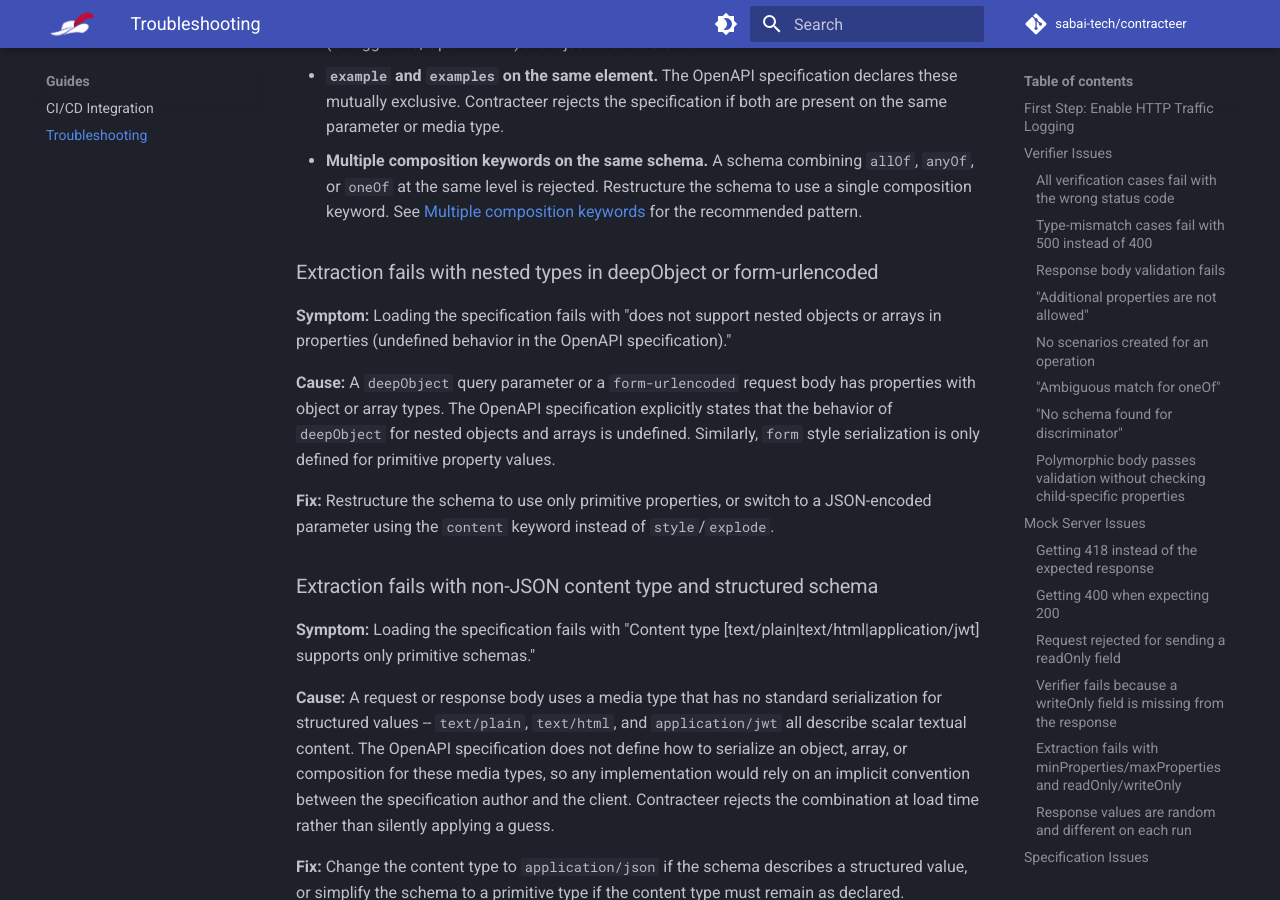
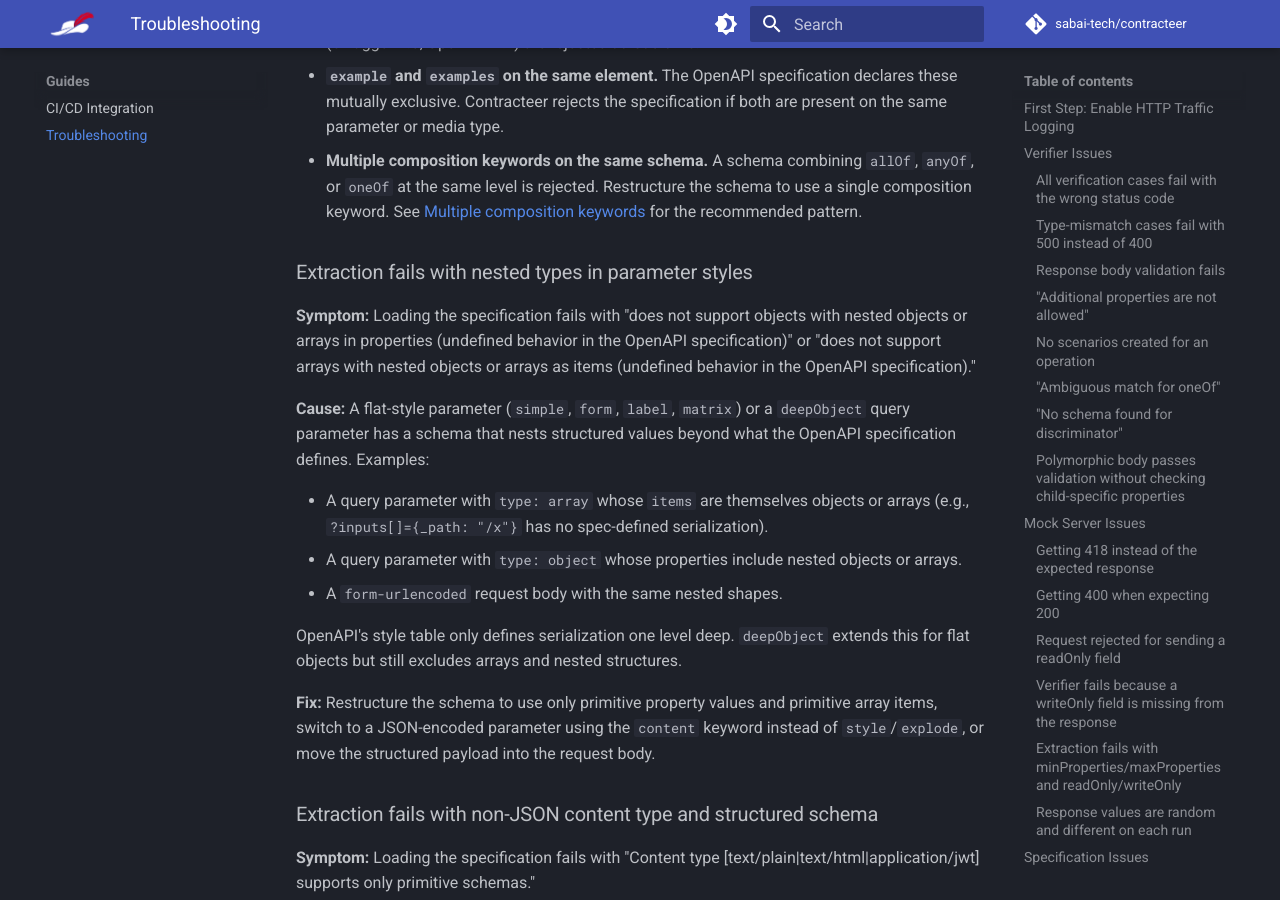
Before and after one commit to sabai-tech/contracteer, an MkDocs documentation site: the page built from docs/docs/guides/troubleshooting.md, in a window 1280 px wide and 900 px high, scrolled down 9513 px. Built offline with MkDocs 1.6.1 and Material for MkDocs 9.7.7, drawn with Linux system fonts in a browser that asks for light colours; comment, search, counter and statistics services are not loaded; the version menu is left out.

Commit message:
fix(core): reject array-of-non-primitive items in flat-style params

```diff
--- a/docs/docs/guides/troubleshooting.md
+++ b/docs/docs/guides/troubleshooting.md
@@ -353,15 +353,19 @@ The size limit is a safety net: schemas that describe pathologically large struc
   Restructure the schema to use a single composition keyword.
   See [Multiple composition keywords](../concepts/openapi-coverage.md#multiple-composition-keywords-on-the-same-schema) for the recommended pattern.
 
-### Extraction fails with nested types in deepObject or form-urlencoded
+### Extraction fails with nested types in parameter styles
 
-**Symptom:** Loading the specification fails with "does not support nested objects or arrays in properties (undefined behavior in the OpenAPI specification)."
+**Symptom:** Loading the specification fails with "does not support objects with nested objects or arrays in properties (undefined behavior in the OpenAPI specification)" or "does not support arrays with nested objects or arrays as items (undefined behavior in the OpenAPI specification)."
 
-**Cause:** A `deepObject` query parameter or a `form-urlencoded` request body has properties with object or array types.
-The OpenAPI specification explicitly states that the behavior of `deepObject` for nested objects and arrays is undefined.
-Similarly, `form` style serialization is only defined for primitive property values.
+**Cause:** A flat-style parameter (`simple`, `form`, `label`, `matrix`) or a `deepObject` query parameter has a schema that nests structured values beyond what the OpenAPI specification defines. Examples:
 
-**Fix:** Restructure the schema to use only primitive properties, or switch to a JSON-encoded parameter using the `content` keyword instead of `style`/`explode`.
+- A query parameter with `type: array` whose `items` are themselves objects or arrays (e.g., `?inputs[]={_path: "/x"}` has no spec-defined serialization).
+- A query parameter with `type: object` whose properties include nested objects or arrays.
+- A `form-urlencoded` request body with the same nested shapes.
+
+OpenAPI's style table only defines serialization one level deep. `deepObject` extends this for flat objects but still excludes arrays and nested structures.
+
+**Fix:** Restructure the schema to use only primitive property values and primitive array items, switch to a JSON-encoded parameter using the `content` keyword instead of `style`/`explode`, or move the structured payload into the request body.
 
 ### Extraction fails with non-JSON content type and structured schema
 
```
Also changed, not shown: docs/docs/concepts/openapi-coverage.md (+9 -9 lines), 4 other files.
